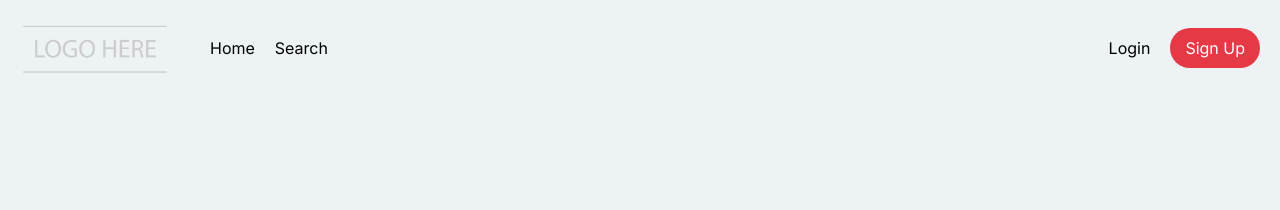
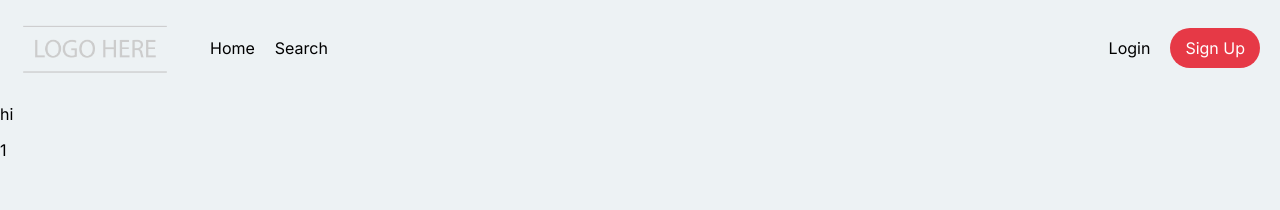
Before and after one commit to Piyush-Bhor/ToolsBuddy, a React (Create React App) app in the folder frontend/: page /rental/1 in a window 1280 px wide. Shown: the top 210 px of the page. Built offline with nearby package versions, Linux system fonts and the light colour scheme.

Commit message:
Connected rental page to rentals

```diff
--- a/frontend/src/App.js
+++ b/frontend/src/App.js
@@ -3,6 +3,7 @@ import Home from "./containers/home/Home.js"
 import Search from "./containers/search/Search.js"
 import Navbar from "./components/Navbar.js"
 import Footer from "./components/Footer.js"
+import Rental from "./containers/rental/Rental.js"
 import {BrowserRouter as Router, Route, Routes} from 'react-router-dom';
 
 function App() {
@@ -16,6 +17,7 @@ function App() {
           <Routes>
             <Route path="/" element={<Home />}/>
             <Route path="/search" element={<Search />}/>
+            <Route path="/rental/:id" element={<Rental />}/>
           </Routes>
         </main>
 
--- a/frontend/src/containers/home/Home.js
+++ b/frontend/src/containers/home/Home.js
@@ -13,7 +13,6 @@ function Home() {
   const [errorMessage, setErrorMessage] = useState('');
   const [name, setName] = useState('');
   const [url, setUrl] = useState("http://localhost:8080/rentals/searchRentalsByTags/tools")
-  const [test, setTest] = useState([]);
 
   const fetchData = async() =>{
     await fetch(url)
@@ -129,19 +128,18 @@ function Home() {
           {/* If data exists, map the available listings from the db */}
           {data && isLoaded && (data.map((listing, i)=>(
 
-
-          <article className="single-listing" key={i}>
+          <Link to={`/rental/${listing.itemsLend[0]._id}`}>
+          <article  className="single-listing" key={i}>
             <img className="listing-img" alt="tool listing"
             src={require("../../assets/" + listing.itemsLend[0].itemImage)}></img>
 
             <div className="details" >
-              <p className="listing-name">{
-
-              listing.itemsLend[0].itemName}</p>
+              <p className="listing-name">{listing.itemsLend[0].itemName}</p>
               <p className="listing-price">Starting at ${listing.itemsLend[0].itemPrice}</p>
               <p className="description">{listing.itemsLend[0].itemDescription}</p>
             </div>
           </article>
+          </Link>
           )))}
 
           {/* Dummy listing
--- a/frontend/src/containers/home/home.css
+++ b/frontend/src/containers/home/home.css
@@ -114,6 +114,10 @@ form button:hover{
     font-size: 24px;;
 }
 
+.listing-container a{
+    text-decoration: none;
+}
+
 .listing-heading{
     display:flex;
     align-items: center;
@@ -128,6 +132,11 @@ form button:hover{
 
 .listing-heading a:hover{
     color:#e63946;
+}
+
+.listing-price{
+    color:#1D3557;
+    font-style: italic;
 }
 
 .single-listing{
--- /dev/null
+++ b/frontend/src/containers/rental/Rental.js
@@ -0,0 +1,23 @@
+import './rental.css';
+import React, { useState, useEffect } from "react";
+import {useParams} from 'react-router-dom';
+
+
+function Rental() {
+    const {id} = useParams();
+    return (
+
+        <div>
+            <p>hi</p>
+            <p>{id}</p>
+{/* <div className="rental">
+            <p>{id}</p>
+            <p>{name}</p>
+            <p>{description}</p>
+            <p>{image}</p>
+        </div> */}
+        </div>
+    );
+}
+
+export default Rental;
--- a/frontend/src/containers/search/Search.js
+++ b/frontend/src/containers/search/Search.js
@@ -1,6 +1,7 @@
 import './search.css';
 import React, { useState, useEffect } from "react";
 import { FaSearch } from "react-icons/fa";
+import {Link} from "react-router-dom";
 
 function Search() {
   // **** backend connection****
@@ -88,6 +89,7 @@ function Search() {
           {/* If data exists, map the available listings from the db */}
           {data && isLoaded && (data.map((listing, i)=>(
 
+          <Link to={`/rental/${listing.itemsLend[0]._id}`}>
           <article className="single-listing" key={i}>
             <img className="listing-img" alt="tool listing"
             src={require("../../assets/" + listing.itemsLend[0].itemImage)}></img>
@@ -98,6 +100,7 @@ function Search() {
               <p className="description">{listing.itemsLend[0].itemDescription}</p>
             </div>
           </article>
+          </Link>
           )))}
           </div>
 
```
Also changed, not shown: frontend/src/containers/rental/rental.css (added).
